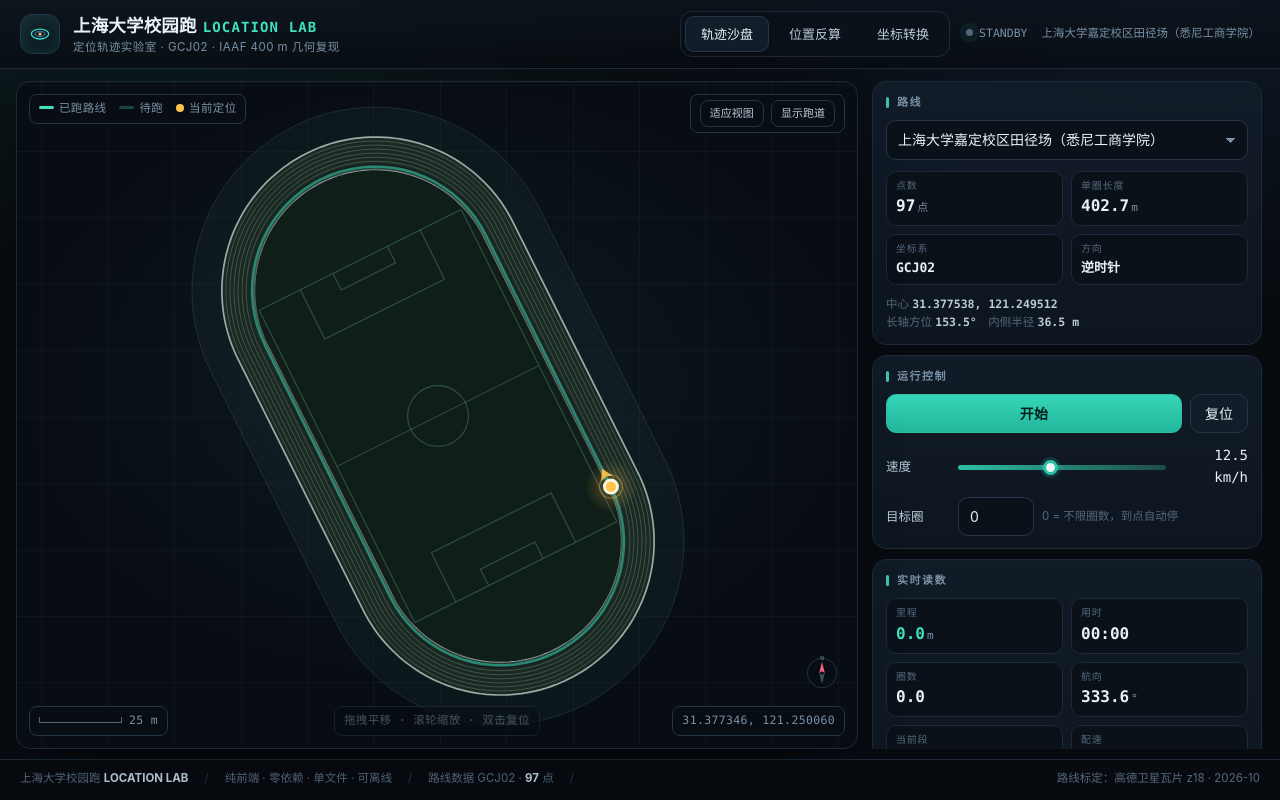
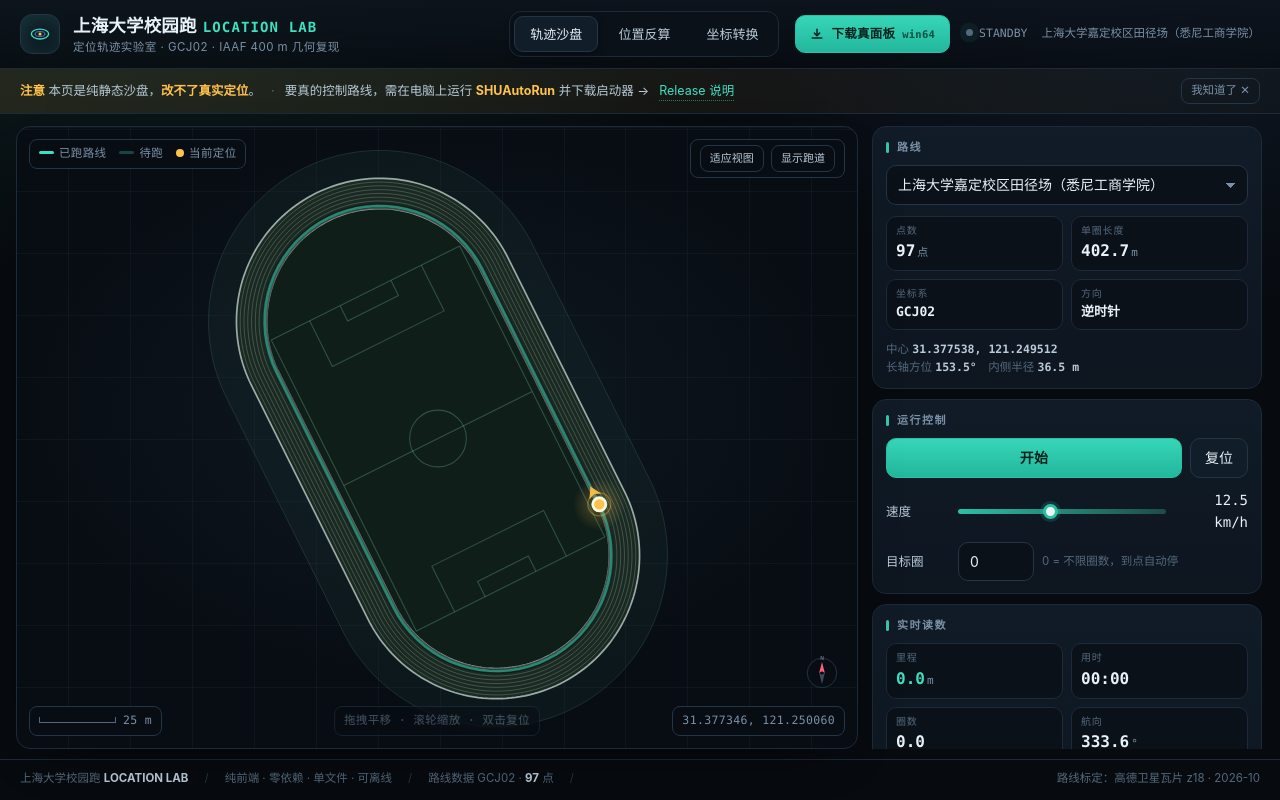
Before and after one commit to kevin0521-wjw/shu-location-lab, a plain HTML site: page index.html in a window 1280 px wide. Drawn offline with Linux system fonts and the light colour scheme.

Commit message:
站点新增「下载真面板」入口与沙盘提示条
- 顶栏右侧加入下载按钮，指向 Release v1.0.0 的 exe（用 latest/download 路径，换版本不用改页面）
- 顶栏下方加提示条：本页是纯静态沙盘，改不了真实定位；要真控制需下载启动器
- 提示条可关闭，状态记在 localStorage

```diff
--- a/index.html
+++ b/index.html
@@ -65,6 +65,31 @@ nav.tabs button.on{background:var(--card2);border-color:var(--line2);color:var(-
 .dot-live{display:inline-block;width:7px;height:7px;border-radius:50%;background:var(--mint);box-shadow:0 0 0 4px rgba(63,224,192,.14);margin-right:6px;vertical-align:1px}
 .dot-live.pulse{animation:pulse 1.9s infinite}
 @keyframes pulse{0%,100%{box-shadow:0 0 0 4px rgba(63,224,192,.14)}50%{box-shadow:0 0 0 8px rgba(63,224,192,0)}}
+
+/* ---------- 下载真面板 ---------- */
+a.dl{
+  display:inline-flex;align-items:center;gap:7px;text-decoration:none;
+  background:linear-gradient(180deg,#37D6B8,#22B79D);border:1px solid #2BC0A5;
+  color:#05231D;font-weight:700;font-size:12.5px;letter-spacing:.02em;
+  border-radius:10px;padding:8px 14px;white-space:nowrap;transition:.16s;
+}
+a.dl:hover{filter:brightness(1.07);transform:translateY(-1px)}
+a.dl svg{width:14px;height:14px;flex:none}
+a.dl small{font-weight:600;opacity:.72;font-size:10.5px;font-family:var(--mono)}
+
+/* 说明条：本页只是沙盘 */
+.lab-note{
+  display:flex;align-items:center;gap:10px;flex-wrap:wrap;
+  padding:9px 20px;border-bottom:1px solid var(--line);
+  background:linear-gradient(90deg,rgba(255,194,75,.10),rgba(255,194,75,.02));
+  font-size:12.5px;color:var(--ink2);
+}
+.lab-note b{color:var(--amber);font-weight:700}
+.lab-note .sep{color:var(--dim2)}
+.lab-note a{color:var(--mint);text-decoration:none;border-bottom:1px dotted rgba(63,224,192,.5)}
+.lab-note a:hover{border-bottom-style:solid}
+.lab-note button{margin-left:auto;padding:3px 9px;font-size:11.5px;border-radius:8px;background:transparent;color:var(--dim)}
+.lab-note.hide{display:none}
 
 /* ---------- 主体 ---------- */
 main{flex:1;min-height:0;display:flex}
@@ -185,11 +210,23 @@ footer a:hover{color:var(--mint)}
     <button data-tab="check">位置反算</button>
     <button data-tab="geo">坐标转换</button>
   </nav>
+  <a class="dl" id="dlPanel" href="https://github.com/kevin0521-wjw/shu-location-lab/releases/latest/download/SHUAutoRun-PublicPanel-v1.0.0-win64.exe" title="下载公网面板启动器（Windows 单文件 33.8 MB）">
+    <svg viewBox="0 0 16 16" fill="none" stroke="currentColor" stroke-width="1.7" stroke-linecap="round" stroke-linejoin="round"><path d="M8 2.5v7"/><path d="M5 7l3 3 3-3"/><path d="M2.5 12.5h11"/></svg>
+    下载真面板<small>win64</small>
+  </a>
   <div class="top-meta">
     <span><span class="dot-live pulse" id="liveDot"></span><span id="liveTxt">STANDBY</span></span>
     <span id="topRoute">—</span>
   </div>
 </header>
+
+<div class="lab-note" id="labNote">
+  <span><b>注意</b> 本页是纯静态沙盘，<b>改不了真实定位</b>。</span>
+  <span class="sep">·</span>
+  <span>要真的控制路线，需在电脑上运行 <b>SHUAutoRun</b> 并下载启动器 →</span>
+  <a href="https://github.com/kevin0521-wjw/shu-location-lab/releases/tag/v1.0.0" target="_blank" rel="noopener">Release 说明</a>
+  <button id="noteClose" title="关闭">我知道了 ✕</button>
+</div>
 
 <main>
   <!-- ============ 轨迹沙盘 ============ -->
@@ -1131,6 +1168,20 @@ document.querySelectorAll("nav.tabs button").forEach((b) => {
   b.addEventListener("click", () => activateTab(b.dataset.tab));
 });
 
+/* 说明条：关闭后记住，别再烦人 */
+(function () {
+  const bar = document.getElementById("labNote");
+  const btn = document.getElementById("noteClose");
+  if (!bar || !btn) return;
+  let closed = false;
+  try { closed = localStorage.getItem("labNoteClosed") === "1"; } catch (e) { /* 隐私模式忽略 */ }
+  if (closed) bar.classList.add("hide");
+  btn.addEventListener("click", () => {
+    bar.classList.add("hide");
+    try { localStorage.setItem("labNoteClosed", "1"); } catch (e) { /* 忽略 */ }
+  });
+})();
+
 /* =====================================================================
    键盘
    ===================================================================== */
```
